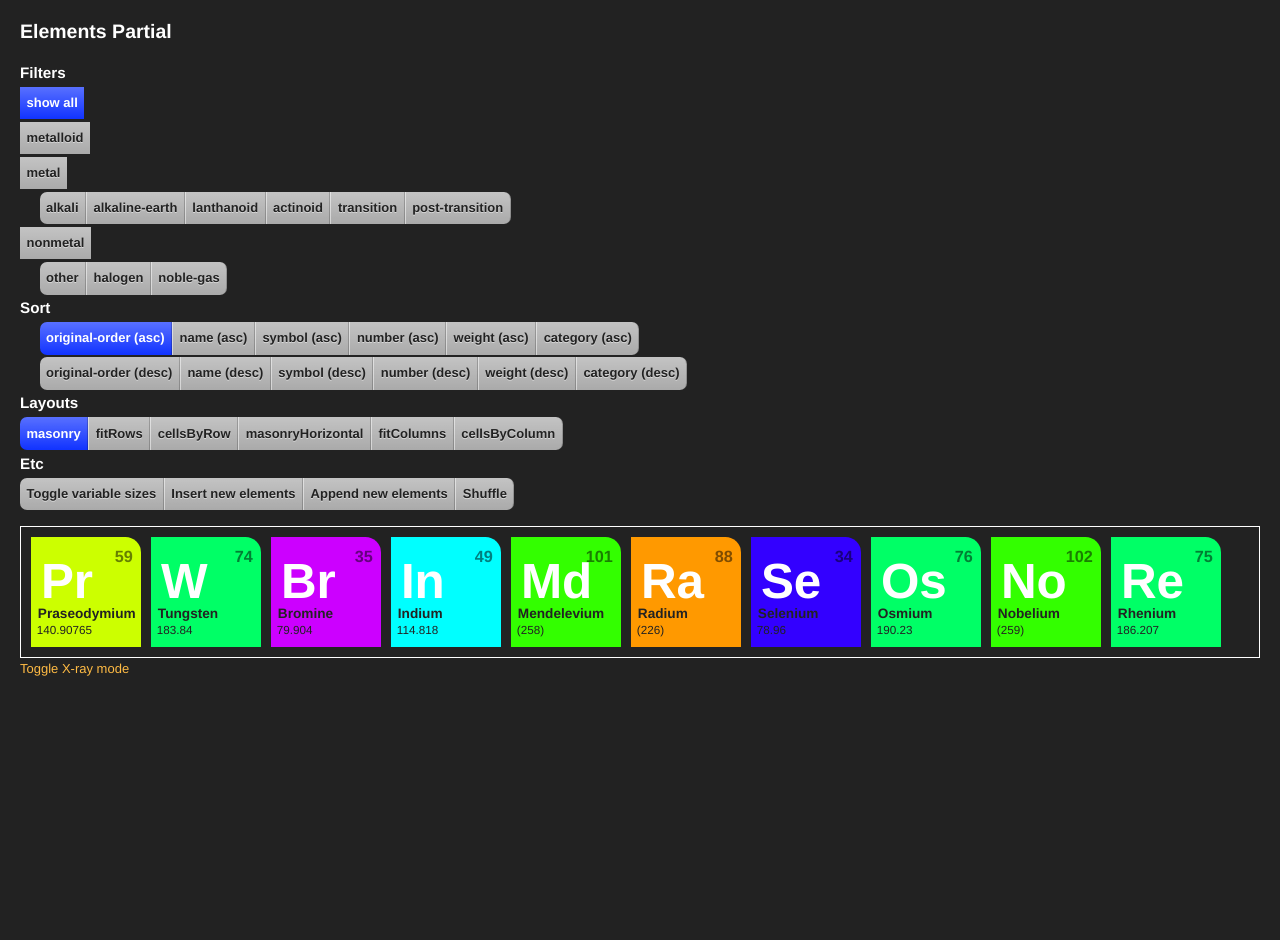
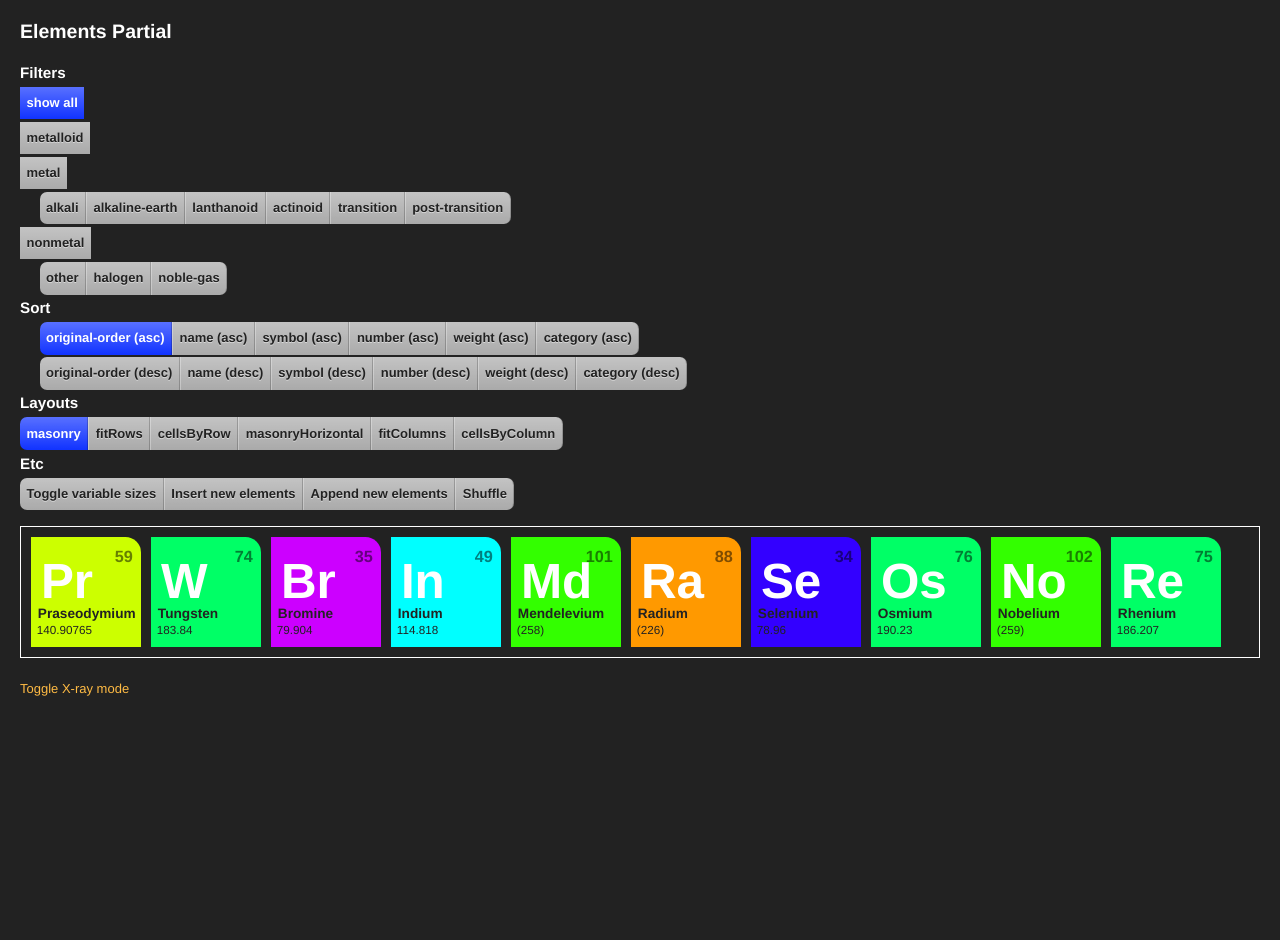
Before and after one commit to metafizzy/isotope, a Jekyll site: the page built from _posts/examples/2010-12-16-elements-partial.html, in a window 1280 px wide. Built offline with Jekyll 4.4.1, drawn with Linux system fonts in a browser that asks for light colours.

Commit message:
docs : style tweaks

```diff
--- a/css/style.css
+++ b/css/style.css
@@ -47,6 +47,7 @@ body {
   background: transparent;
   border: 1px solid #FFF;
   padding: 5px;
+  margin-bottom: 20px;
 }
 
 .element {
@@ -271,7 +272,7 @@ body {
 }
 
 #options .floated li a {
-  border-left:  1px solid hsla( 0, 0%, 100%, 0.5 );
+  border-left:  1px solid hsla( 0, 0%, 100%, 0.3 );
   border-right: 1px solid hsla( 0, 0%,   0%, 0.2 );
 }
 
@@ -291,20 +292,6 @@ body {
 }
 
 /**** Horizontal ****/
-
-/*.horizontal #options {
-  width: 300px;
-  position: absolute;
-  left: 20px;
-  top: 20px;
-}
-
-.horizontal .iso-container {
-  height: 80%;
-  position: relative;
-  margin-left: 340px;
-  top: 20px;
-}*/
 
 .horizontal .iso-container {
   height: 80%;
```
